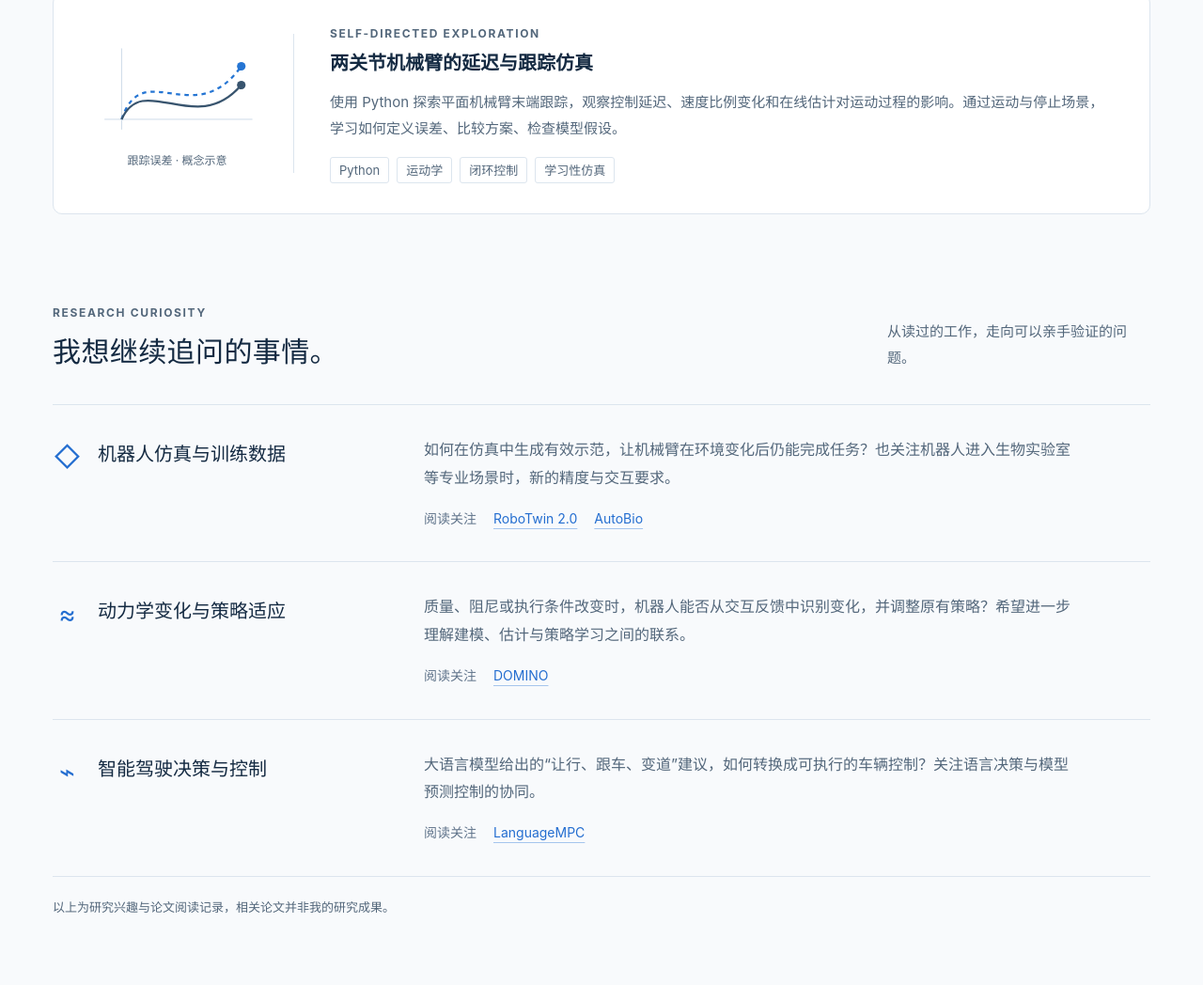
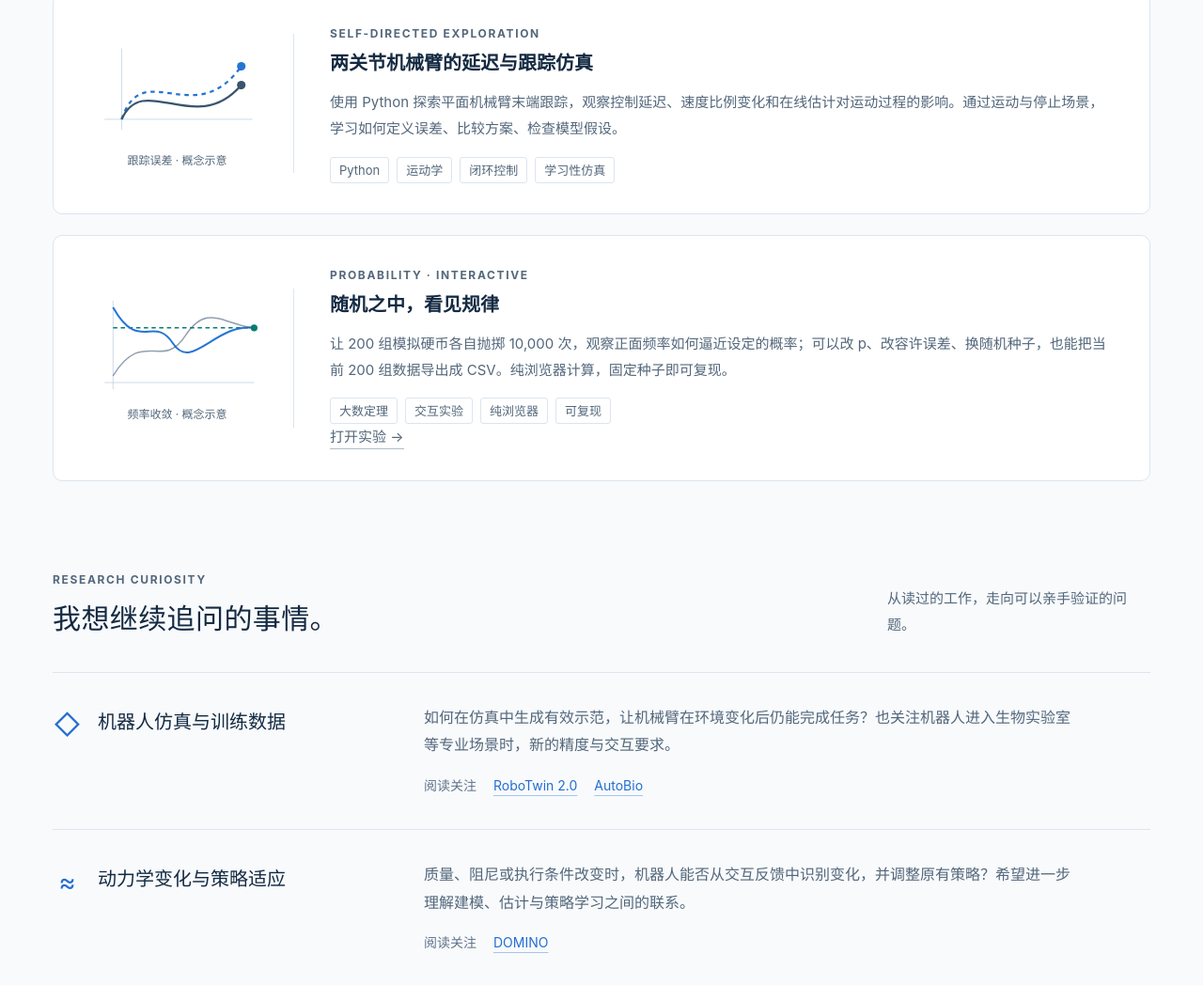
Before and after one commit to Wcyhtt/Wcyhtt.github.io, a plain HTML site: page index.html in a window 1280 px wide. Shown: the part 1760-2808 px from the top of the page at 94% size. Drawn offline with Linux system fonts and the light colour scheme.

Commit message:
????:??????????

```diff
--- a/index.html
+++ b/index.html
@@ -89,6 +89,7 @@
         </div>
       </article>
       <article class="secondary-project"><div class="small-diagram" aria-hidden="true"><svg viewBox="0 0 210 130"><path d="M20 100 H193 M40 112 V17" stroke="#c7d7e6"/><path d="M40 100 C65 25 125 115 180 38" fill="none" stroke="#2575d3" stroke-width="2.5" stroke-dasharray="5 5"/><path d="M40 100 C66 43 127 122 180 60" fill="none" stroke="#38546e" stroke-width="2.5"/><circle cx="180" cy="38" r="5" fill="#2575d3"/><circle cx="180" cy="60" r="5" fill="#38546e"/></svg><span>跟踪误差 · 概念示意</span></div><div><p class="eyebrow">SELF-DIRECTED EXPLORATION</p><h3>两关节机械臂的延迟与跟踪仿真</h3><p>使用 Python 探索平面机械臂末端跟踪，观察控制延迟、速度比例变化和在线估计对运动过程的影响。通过运动与停止场景，学习如何定义误差、比较方案、检查模型假设。</p><div class="tags light"><span>Python</span><span>运动学</span><span>闭环控制</span><span>学习性仿真</span></div></div></article>
+      <article class="secondary-project"><div class="small-diagram" aria-hidden="true"><svg viewBox="0 0 210 130"><path d="M20 110 H195 M30 118 V14" stroke="#c7d7e6"/><line x1="30" y1="46" x2="195" y2="46" stroke="#087c72" stroke-width="1.6" stroke-dasharray="5 4"/><path d="M30 22 C60 76 78 30 100 64 S150 40 195 46" fill="none" stroke="#2575d3" stroke-width="2.2"/><path d="M30 102 C64 46 88 96 114 56 S158 42 195 46" fill="none" stroke="#38546e" stroke-width="1.6" opacity=".55"/><circle cx="195" cy="46" r="4" fill="#087c72"/></svg><span>频率收敛 · 概念示意</span></div><div><p class="eyebrow">PROBABILITY · INTERACTIVE</p><h3>随机之中，看见规律</h3><p>让 200 组模拟硬币各自抛掷 10,000 次，观察正面频率如何逼近设定的概率；可以改 p、改容许误差、换随机种子，也能把当前 200 组数据导出成 CSV。纯浏览器计算，固定种子即可复现。</p><div class="tags light"><span>大数定理</span><span>交互实验</span><span>纯浏览器</span><span>可复现</span></div><p class="project-link"><a class="text-link" href="law-of-large-numbers.html" target="_blank" rel="noopener">打开实验 →</a></p></div></article>
     </section>
 
     <section class="interests section-shell" id="interests">
```
